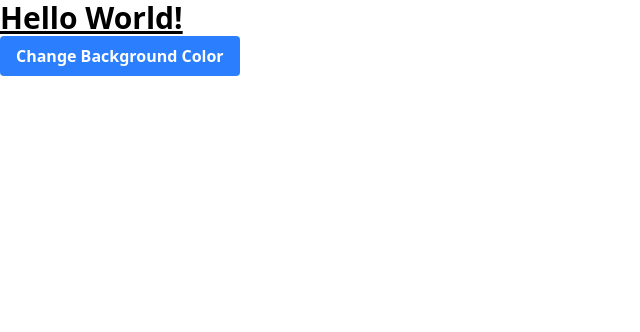
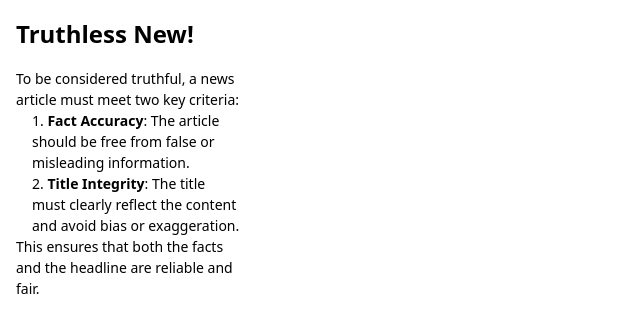
Before and after one commit to goncaloadolfo/truthmosphere, a React (Vite) app in the folder truthmosphere/: page / in a window 1280 px wide. Shown: the top 332 px of the page, without its empty margins (0-640 px from the left). Built offline with nearby package versions, Linux system fonts and the light colour scheme.

Commit message:
Add Popup component for displaying truthfulness result
Co-authored-by: Goncalo Adolfo <goncalo.adolfo@unbabel.com>

```diff
--- a/truthmosphere/eslint.config.js
+++ b/truthmosphere/eslint.config.js
@@ -27,6 +27,12 @@ export default defineConfig([
     languageOptions: { globals: globals.browser },
   },
   tseslint.configs.recommended,
-  pluginReact.configs.flat.recommended,
+  {
+    ...pluginReact.configs.flat.recommended,
+    rules: {
+      ...pluginReact.configs.flat.recommended.rules,
+      'react/react-in-jsx-scope': 'off',
+    },
+  },
   prettierPlugin,
 ])
--- a/truthmosphere/package.json
+++ b/truthmosphere/package.json
@@ -12,8 +12,12 @@
   },
   "dependencies": {
     "@tailwindcss/vite": "^4.1.3",
+    "install": "^0.13.0",
+    "npm": "^11.3.0",
     "react": "^18.0.0",
     "react-dom": "^18.0.0",
+    "react-icons": "^5.5.0",
+    "rebass": "^4.0.7",
     "tailwindcss": "^4.1.3",
     "webextension-polyfill": "^0.12.0"
   },
@@ -22,6 +26,7 @@
     "@eslint/js": "^9.24.0",
     "@types/react": "^18.0.0",
     "@types/react-dom": "^18.0.0",
+    "@types/rebass": "^4.0.15",
     "@types/webextension-polyfill": "^0.12.3",
     "@typescript-eslint/eslint-plugin": "^8.29.1",
     "@typescript-eslint/parser": "^8.29.1",
--- a/truthmosphere/src/App.tsx
+++ b/truthmosphere/src/App.tsx
@@ -1,30 +1,9 @@
-import React from 'react'
-import browser from 'webextension-polyfill'
+import Popup from './popup/Popup'
 
 function App() {
-  const updateBackgroundColor = async () => {
-    const tabs = await browser.tabs.query({ active: true, currentWindow: true })
-    const currentTabId = tabs?.[0].id
-
-    if (currentTabId) {
-      await browser.scripting.executeScript({
-        target: { tabId: currentTabId },
-        func: () => {
-          document.body.style.backgroundColor = 'lightblue'
-        },
-      })
-    }
-  }
-
   return (
-    <div>
-      <div className="text-3xl font-bold underline">Hello World!</div>
-      <button
-        onClick={updateBackgroundColor}
-        className="bg-blue-500 hover:bg-blue-700 text-white font-bold py-2 px-4 rounded"
-      >
-        Change Background Color
-      </button>
+    <div className="rounded-sm">
+      <Popup truthfull={false} />
     </div>
   )
 }
--- /dev/null
+++ b/truthmosphere/src/popup/Popup.tsx
@@ -0,0 +1,45 @@
+import { Text } from 'rebass'
+
+type PopupProps = {
+  truthfull: boolean
+}
+
+const Popup = ({ truthfull }: PopupProps) => {
+  return (
+    <div className="flex flex-col gap-4 w-3xs p-4 rounded-sm">
+      {truthfull ? (
+        <Text fontSize={4} fontWeight="bold">
+          Truthfull New!
+        </Text>
+      ) : (
+        <>
+          <Text fontSize={4} fontWeight="bold">
+            Truthless New!
+          </Text>
+          <div>
+            <Text fontSize={1}>
+              To be considered truthful, a news article must meet two key
+              criteria:
+            </Text>
+            <div>
+              <Text fontSize={1} ml={3}>
+                1. <span className="font-bold">Fact Accuracy</span>: The article
+                should be free from false or misleading information.
+              </Text>
+              <Text fontSize={1} ml={3}>
+                2. <span className="font-bold">Title Integrity</span>: The title
+                must clearly reflect the content and avoid bias or exaggeration.
+              </Text>
+            </div>
+            <Text fontSize={1}>
+              This ensures that both the facts and the headline are reliable and
+              fair.
+            </Text>
+          </div>
+        </>
+      )}
+    </div>
+  )
+}
+
+export default Popup
```
Also changed, not shown: 2 other files (tests, documents, lock files or other folders).
